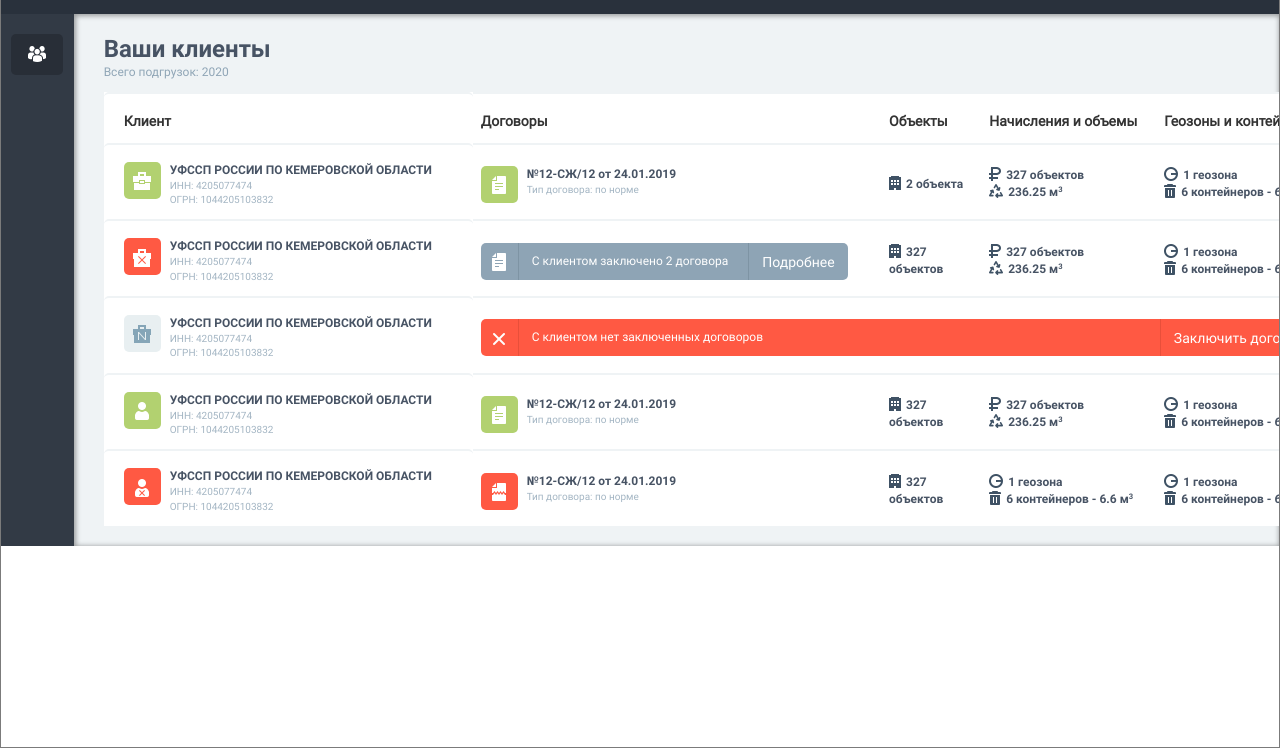
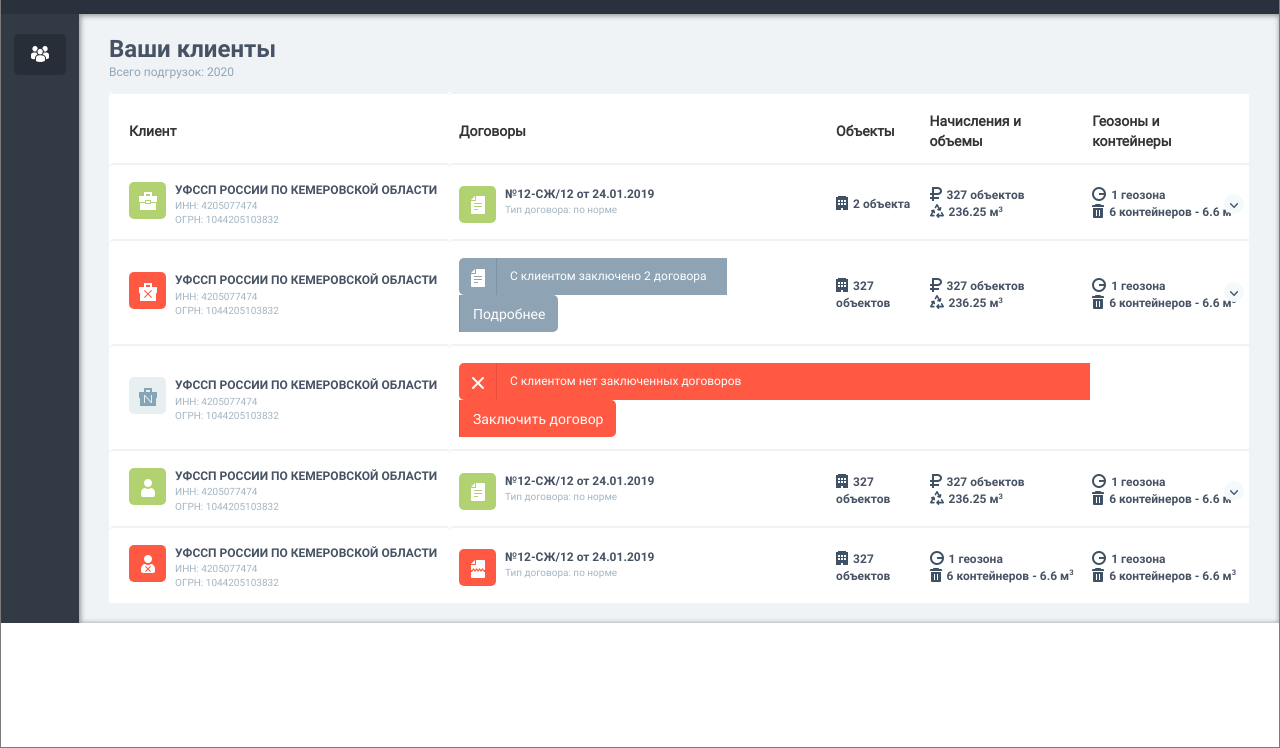
Before and after one commit to barelli1990/table, a plain HTML site: page index.html in a window 1280 px wide. Shown: the part 52-800 px from the top of the page. Drawn offline with nearby package versions, Linux system fonts and the light colour scheme.

Commit message:
Update index.html

```diff
--- a/index.html
+++ b/index.html
@@ -42,10 +42,7 @@
                             <h3>Ваши клиенты</h3>
                             <p>Всего подгрузок: 2020</p>
                         </div>
-                        <table class="table" style="
-                        max-width: 1230px;
-                        min-width: 1230px;
-                        width: 100%;" >
+                        <table class="table" >
                             <tr>
                                 <th>Клиент</th>
                                 <th>Договоры</th>
```
